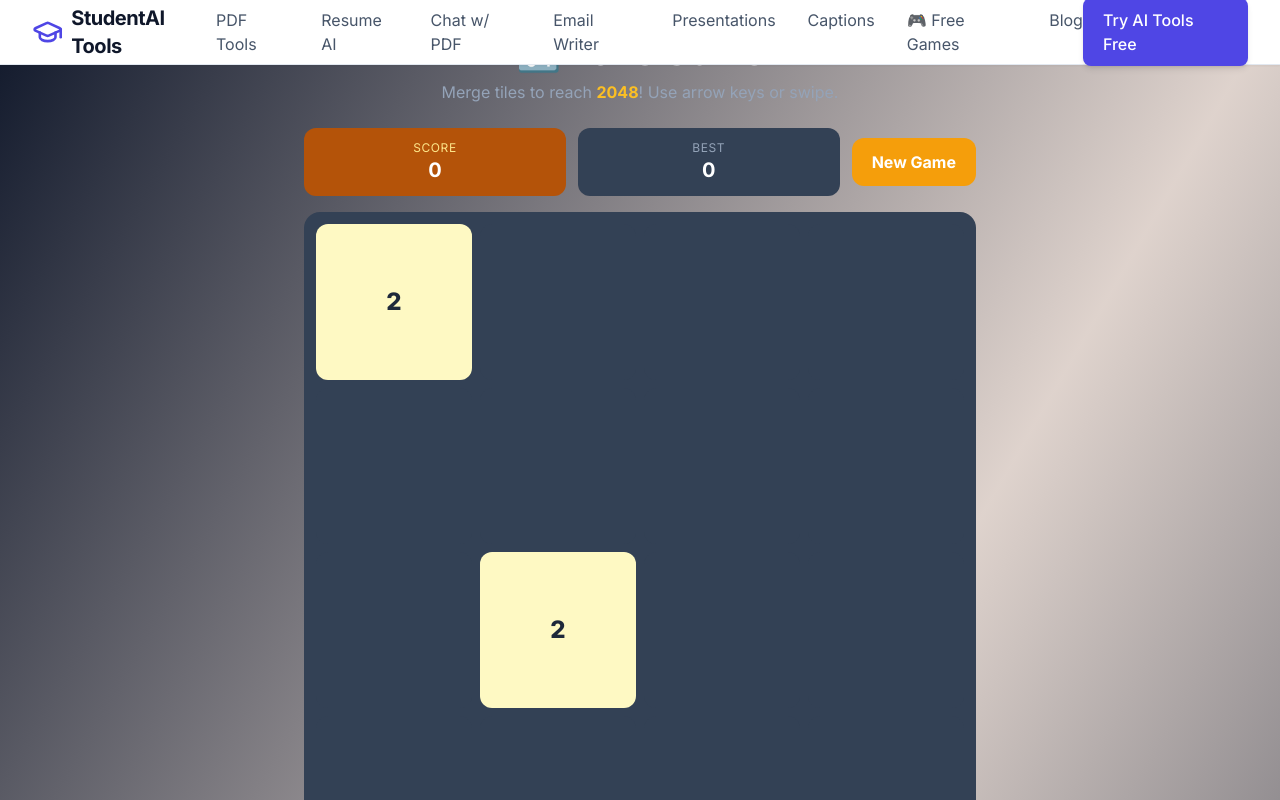
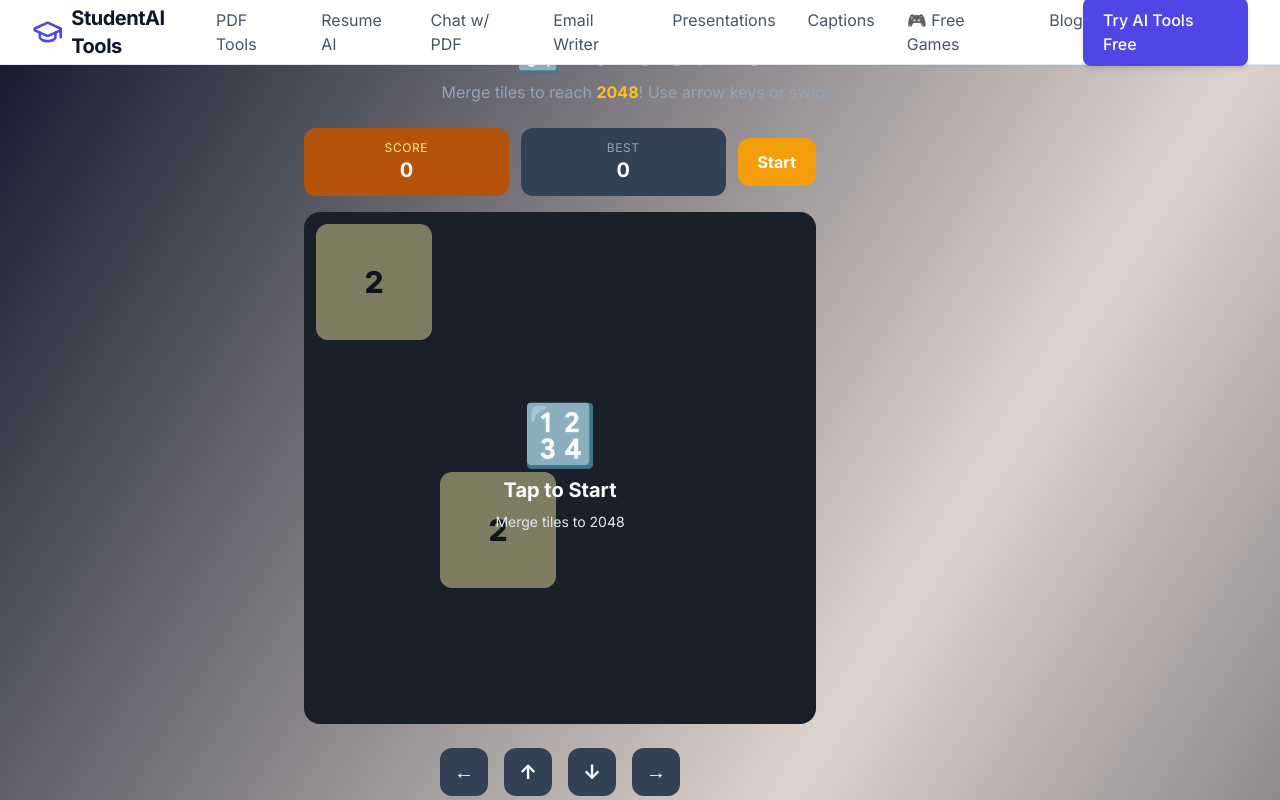
Before and after one commit to roshanpal8085/studentai-tools, a React (Vite) app in the folder frontend/: page /2048-game in a window 1280 px wide. Shown: the top 800 px of the page. Built offline with nearby package versions, Linux system fonts and the light colour scheme.

Commit message:
Fix React animation loop bug in Flappy Bird, Stack, Color Switch; add Fullscreen layouts; add swipe controls to 2048

```diff
--- a/frontend/src/index.css
+++ b/frontend/src/index.css
@@ -20,6 +20,11 @@
 
   h1, h2, h3, h4, .font-heading {
     font-family: 'Outfit', sans-serif;
+  }
+
+  html, body {
+    overflow-x: hidden;
+    width: 100vw;
   }
 
   html {
--- a/frontend/src/pages/Home.jsx
+++ b/frontend/src/pages/Home.jsx
@@ -31,6 +31,7 @@ const allTools = [
   { name: 'Essay Topic Generator', description: 'Beat writer\'s block with 10 fresh ideas for your topic.', icon: Lightbulb, to: '/tools/essay-topic-generator', category: 'Writing' },
 
   // Study & Productivity
+  { name: 'Free Student Games', description: 'Take a productive study break with 12 free brain-training games.', icon: Flame, to: '/free-games', category: 'Study' },
   { name: 'Pomodoro Timer', description: 'Boost focus with 25-minute study sprints and breaks.', icon: BookOpen, to: '/tools/study-timer', category: 'Study' },
   { name: 'Exam Countdown', description: 'Track your deadlines in real-time. Never miss an exam.', icon: Timer, to: '/tools/exam-countdown', category: 'Study' },
   { name: 'Homework Planner', description: 'Organize your assignments and set priorities efficiently.', icon: ListChecks, to: '/tools/homework-planner', category: 'Study' },
@@ -156,8 +157,8 @@ const Home = () => {
 
         <div className="grid grid-cols-1 md:grid-cols-2 lg:grid-cols-4 gap-6">
           {[
+            { name: 'Free Web Games', desc: '12 awesome study break games.', icon: Flame, to: '/free-games', color: 'from-orange-400 to-rose-500' },
             { name: 'AI Essay Writer', desc: 'Draft high-quality essays fast.', icon: FileText, to: '/ai-essay-writer', color: 'from-blue-500 to-indigo-500' },
-            { name: 'Homework Helper', desc: 'Instant help for any subject.', icon: Zap, to: '/ai-homework-helper', color: 'from-indigo-500 to-purple-500' },
             { name: 'Chat with PDF', desc: 'Ask your textbooks questions.', icon: MessageSquare, to: '/chat-pdf', color: 'from-purple-500 to-pink-500' },
             { name: 'Grammar Checker', desc: 'Flawless writing instantly.', icon: ShieldCheck, to: '/tools/grammar-checker', color: 'from-emerald-400 to-teal-500' }
           ].map((tool, idx) => (
--- a/frontend/src/pages/games/Game2048.jsx
+++ b/frontend/src/pages/games/Game2048.jsx
@@ -98,10 +98,11 @@ export default function Game2048() {
   const [best, setBest] = useState(() => parseInt(localStorage.getItem('2048best') || '0'));
   const [won, setWon] = useState(false);
   const [over, setOver] = useState(false);
+  const [status, setStatus] = useState('idle');
   const touchStart = useRef(null);
 
   const handleMove = (dir) => {
-    if (over) return;
+    if (status !== 'running' || over) return;
     const { grid: ng, score: s, moved } = move(grid, dir);
     if (!moved) return;
     const newScore = score + s;
@@ -127,12 +128,13 @@ export default function Game2048() {
     if (!touchStart.current) return;
     const dx = e.changedTouches[0].clientX - touchStart.current.x;
     const dy = e.changedTouches[0].clientY - touchStart.current.y;
+    touchStart.current = null;
+    if (Math.abs(dx) < 30 && Math.abs(dy) < 30) return; // Prevent accidental taps
     if (Math.abs(dx) > Math.abs(dy)) handleMove(dx > 0 ? 'right' : 'left');
     else handleMove(dy > 0 ? 'down' : 'up');
-    touchStart.current = null;
   };
 
-  const restart = () => { setGrid(newGrid()); setScore(0); setWon(false); setOver(false); };
+  const restart = () => { setGrid(newGrid()); setScore(0); setWon(false); setOver(false); setStatus('running'); };
 
   return (
     <>
@@ -152,6 +154,8 @@ export default function Game2048() {
             <p className="text-slate-400">Merge tiles to reach <span className="text-amber-400 font-bold">2048</span>! Use arrow keys or swipe.</p>
           </div>
 
+          <div className={status !== 'idle' ? "fixed inset-0 z-[100] bg-slate-900 flex flex-col items-center justify-center p-4 touch-none overflow-hidden" : ""}>
+            <div className={`w-full max-w-lg ${status !== 'idle' ? "mt-auto mb-auto" : ""}`}>
               {/* Score Bar */}
               <div className="flex justify-between items-center mb-4 gap-3">
                 <div className="flex gap-3 flex-1">
@@ -164,29 +168,42 @@ export default function Game2048() {
                     <div className="text-white text-xl font-bold">{best}</div>
                   </div>
                 </div>
-            <button onClick={restart} className="bg-amber-500 hover:bg-amber-400 text-white font-bold px-5 py-3 rounded-xl transition-colors">New Game</button>
+                <button onClick={restart} className="bg-amber-500 hover:bg-amber-400 text-white font-bold px-5 py-3 rounded-xl transition-colors">
+                  {status === 'idle' ? 'Start' : 'New Game'}
+                </button>
               </div>
 
               {/* Game Board */}
+              <div className="relative">
                 <div
-            className="bg-slate-700 rounded-2xl p-3 select-none touch-none"
+                  className="bg-slate-700 rounded-2xl p-3 select-none touch-none cursor-pointer"
                   onTouchStart={onTouchStart}
                   onTouchEnd={onTouchEnd}
                 >
                   <div className="grid grid-cols-4 gap-2">
                     {grid.flat().map((val, i) => (
-                <div key={i} className={`${colors[val] || 'bg-amber-300 text-white'} rounded-xl aspect-square flex items-center justify-center text-xl md:text-2xl font-extrabold transition-all duration-100`}>
+                      <div key={i} className={`${colors[val] || 'bg-amber-300 text-white'} rounded-xl aspect-square flex items-center justify-center text-xl md:text-3xl font-extrabold shadow-sm ${val ? 'scale-100 transition-transform' : 'scale-95 opacity-50'} duration-150`}>
                         {val || ''}
                       </div>
                     ))}
                   </div>
                 </div>
+                {status === 'idle' && (
+                  <div className="absolute inset-0 flex items-center justify-center bg-black/50 rounded-2xl cursor-pointer touch-none" onClick={restart}>
+                    <div className="text-center">
+                      <div className="text-6xl mb-3">🔢</div>
+                      <p className="text-white text-xl font-bold mb-2">Tap to Start</p>
+                      <p className="text-slate-200 text-sm">Merge tiles to 2048</p>
+                    </div>
+                  </div>
+                )}
+              </div>
 
               {/* Controls hint */}
-          <div className="flex justify-center gap-4 mt-4">
+              <div className="flex justify-center gap-4 mt-6">
                 {['←', '↑', '↓', '→'].map((k, i) => (
                   <button key={i} onClick={() => handleMove(['left','up','down','right'][i])}
-                className="w-12 h-12 bg-slate-700 hover:bg-slate-600 text-white text-xl rounded-xl transition-colors font-bold">
+                    className="w-12 h-12 bg-slate-700 hover:bg-slate-600 text-white text-xl rounded-xl transition-colors font-bold touch-none">
                     {k}
                   </button>
                 ))}
@@ -194,7 +211,7 @@ export default function Game2048() {
 
               {/* Win / Over Overlay */}
               {(won || over) && (
-            <div className="fixed inset-0 bg-black/60 flex items-center justify-center z-50" onClick={restart}>
+                <div className="absolute inset-0 bg-black/60 flex items-center justify-center z-50 rounded-2xl" onClick={restart}>
                   <div className="bg-slate-800 border border-amber-500/30 rounded-2xl p-8 text-center max-w-sm mx-4">
                     <div className="text-6xl mb-3">{won ? '🏆' : '😔'}</div>
                     <h2 className="text-2xl font-bold text-white mb-2">{won ? 'You reached 2048!' : 'Game Over'}</h2>
@@ -203,6 +220,14 @@ export default function Game2048() {
                   </div>
                 </div>
               )}
+
+              {status !== 'idle' && (
+                <button onClick={() => setStatus('idle')} className="mt-8 mx-auto block text-slate-400 hover:text-white font-semibold underline touch-none">
+                  Exit Fullscreen
+                </button>
+              )}
+            </div>
+          </div>
 
           {/* SEO Content */}
           <div className="mt-10 space-y-6 text-slate-300">
--- a/frontend/src/pages/games/SnakeGame.jsx
+++ b/frontend/src/pages/games/SnakeGame.jsx
@@ -147,6 +147,8 @@ export default function SnakeGame() {
             <p className="text-slate-400">Eat food, grow longer, avoid walls! Arrow keys or swipe to play.</p>
           </div>
 
+          <div className={status !== 'idle' ? "fixed inset-0 z-[100] bg-slate-900 flex flex-col items-center justify-center p-4 touch-none overflow-hidden" : ""}>
+            <div className={status !== 'idle' ? "w-full max-w-lg" : ""}>
               <div className="flex justify-between items-center mb-4 gap-3">
                 <div className="flex gap-3 flex-1">
                   <div className="bg-green-800 rounded-xl p-3 text-center flex-1">
@@ -202,6 +204,14 @@ export default function SnakeGame() {
                 <button onClick={() => { if (!stateRef.current.running) startGame(); else if (stateRef.current.dir.x !== -1) stateRef.current.nextDir = {x:1,y:0}; }} className="bg-slate-700 hover:bg-slate-600 text-white rounded-xl p-3 text-lg font-bold transition-colors">→</button>
               </div>
 
+              {status !== 'idle' && (
+                <button onClick={() => setStatus('idle')} className="mt-6 mx-auto block text-slate-400 hover:text-white font-semibold underline">
+                  Exit Fullscreen
+                </button>
+              )}
+            </div>
+          </div>
+
           <div className="mt-10 space-y-6 text-slate-300">
             <section>
               <h2 className="text-xl font-bold text-white mb-3">What is the Snake Game?</h2>
--- a/frontend/src/pages/games/TypingSpeedTest.jsx
+++ b/frontend/src/pages/games/TypingSpeedTest.jsx
@@ -113,6 +113,8 @@ export default function TypingSpeedTest() {
             <p className="text-slate-400">Type the text below as fast and accurately as you can!</p>
           </div>
 
+          <div className={started ? "fixed inset-0 z-[100] bg-slate-900 overflow-y-auto p-4 sm:p-8 flex flex-col items-center justify-center" : ""}>
+            <div className={started ? "w-full max-w-2xl" : ""}>
               {/* Stats */}
               <div className="grid grid-cols-4 gap-2 mb-4">
                 {[
@@ -176,6 +178,14 @@ export default function TypingSpeedTest() {
                 </div>
               )}
 
+              {started && (
+                <button onClick={() => { setStarted(false); setFinished(false); }} className="mt-8 mx-auto block text-slate-400 hover:text-white font-semibold underline">
+                  Exit Fullscreen
+                </button>
+              )}
+            </div>
+          </div>
+
           {/* SEO Content */}
           <div className="space-y-6 text-slate-300 mt-8">
             <section>
```
Also changed, not shown: frontend/src/pages/games/ColorSwitchGame.jsx (+13 -1 lines), frontend/src/pages/games/FlappyBirdGame.jsx (+13 -1 lines), frontend/src/pages/games/MathQuizGame.jsx (+12 -2 lines), frontend/src/pages/games/StackGame.jsx (+13 -1 lines), 1 other file (tests, documents, lock files or other folders). Lines whose indentation alone changed are shown as unchanged.
